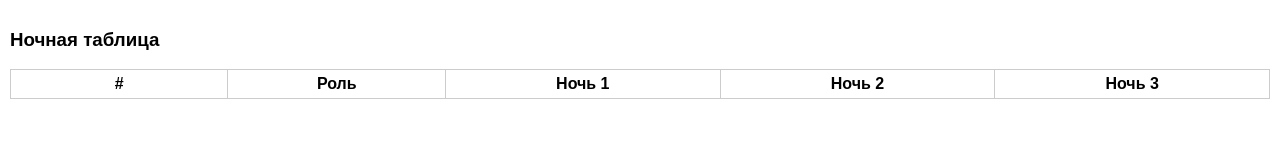
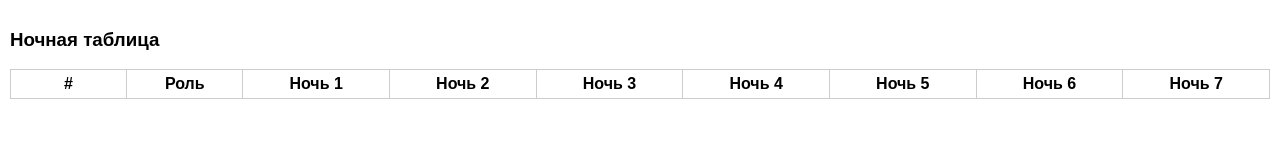
Before and after one commit to gaklaktis/mafia_akm2, a plain HTML site: page index.html in a window 1280 px wide. Drawn offline with Linux system fonts and the light colour scheme.

Commit message:
Update index.html

```diff
--- a/index.html
+++ b/index.html
@@ -38,6 +38,10 @@
         <th>Ночь 1</th>
         <th>Ночь 2</th>
         <th>Ночь 3</th>
+        <th>Ночь 4</th>
+        <th>Ночь 5</th>
+        <th>Ночь 6</th>
+        <th>Ночь 7</th>
       </tr>
     </thead>
     <tbody id="tableBody">
```
